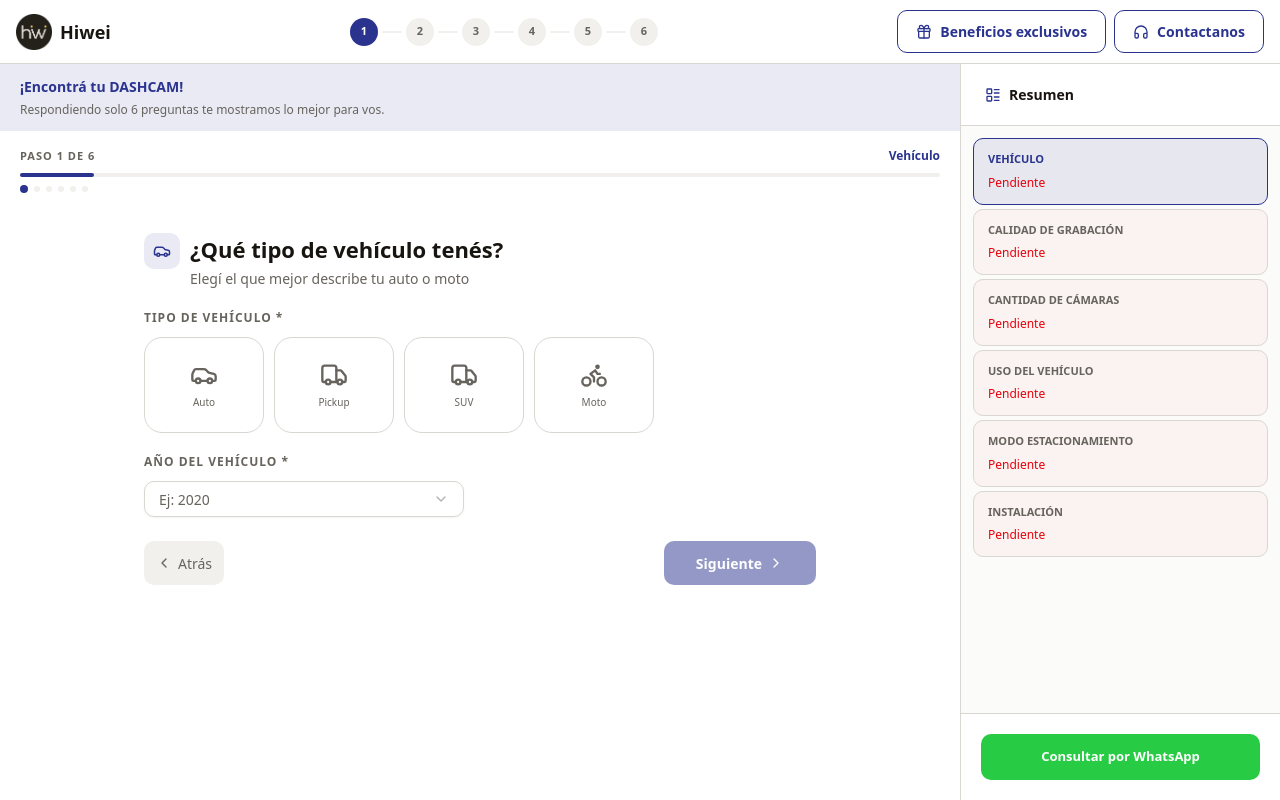
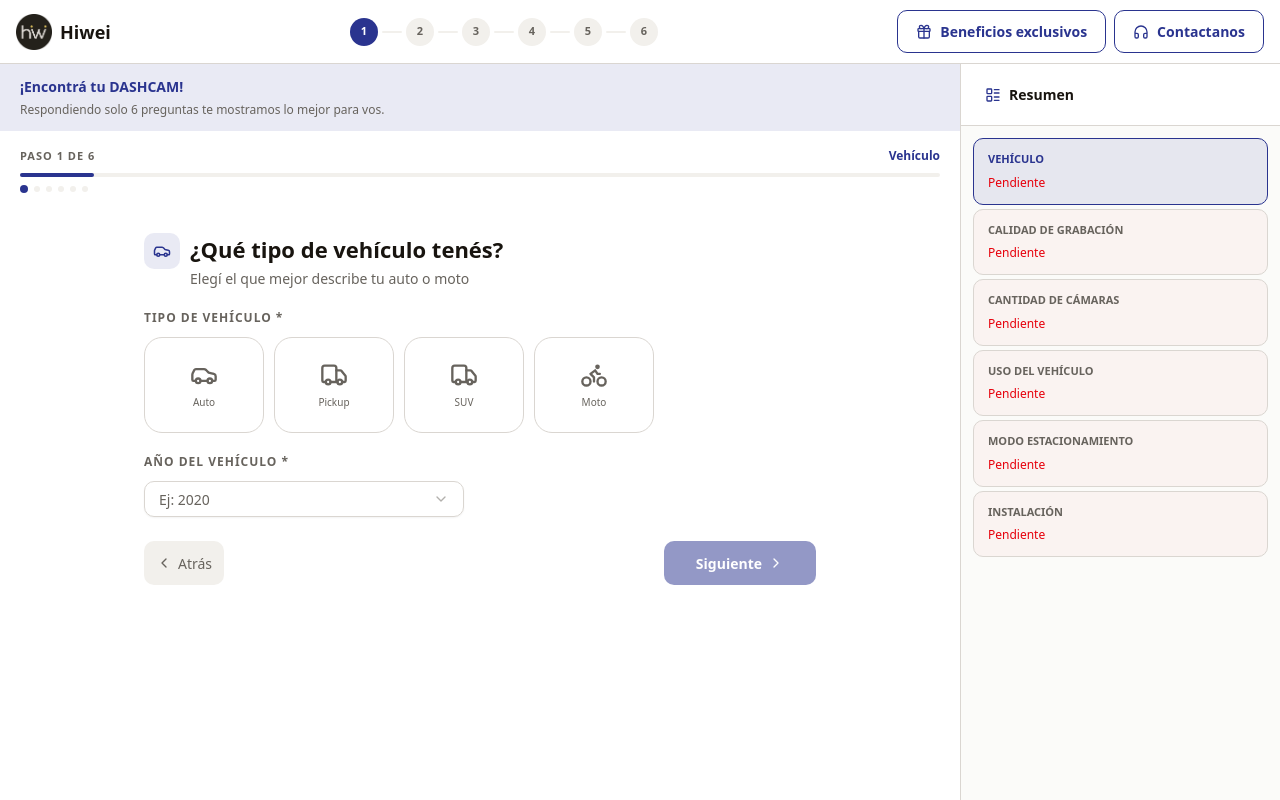
Before and after one commit to Stefafrontani/hiwei-app, a Next.js app: page /quiz in a window 1280 px wide. Built offline with nearby package versions, Linux system fonts and the light colour scheme.

Commit message:
Remove whatsapp button on desktopSidebar

```diff
--- a/src/components/quiz/DesktopSidebar.tsx
+++ b/src/components/quiz/DesktopSidebar.tsx
@@ -1,5 +1,4 @@
 import type { QuizAnswers } from '@/domain/entities/QuizAnswers'
-import { buildWhatsAppUrl } from '@/lib/buildWhatsAppUrl'
 import { QuizSummarySteps } from './QuizSummarySteps'
 
 interface DesktopSidebarProps {
@@ -11,18 +10,6 @@ export function DesktopSidebar({ currentStep, answers }: DesktopSidebarProps) {
   return (
     <aside className="hidden w-80 shrink-0 flex-col border-l border-border bg-muted/30 md:flex">
       <QuizSummarySteps answers={answers} currentStep={currentStep} />
-
-      {/* Bottom CTA */}
-      <div className="mt-auto border-t border-border bg-card p-5">
-        <a
-          href={buildWhatsAppUrl({ answers, currentStep })}
-          target="_blank"
-          rel="noopener noreferrer"
-          className="flex h-[46px] w-full items-center justify-center gap-2 rounded-[10px] bg-whatsapp text-[13px] font-semibold text-white transition-opacity hover:opacity-90"
-        >
-          Consultar por WhatsApp
-        </a>
-      </div>
     </aside>
   )
 }
```
